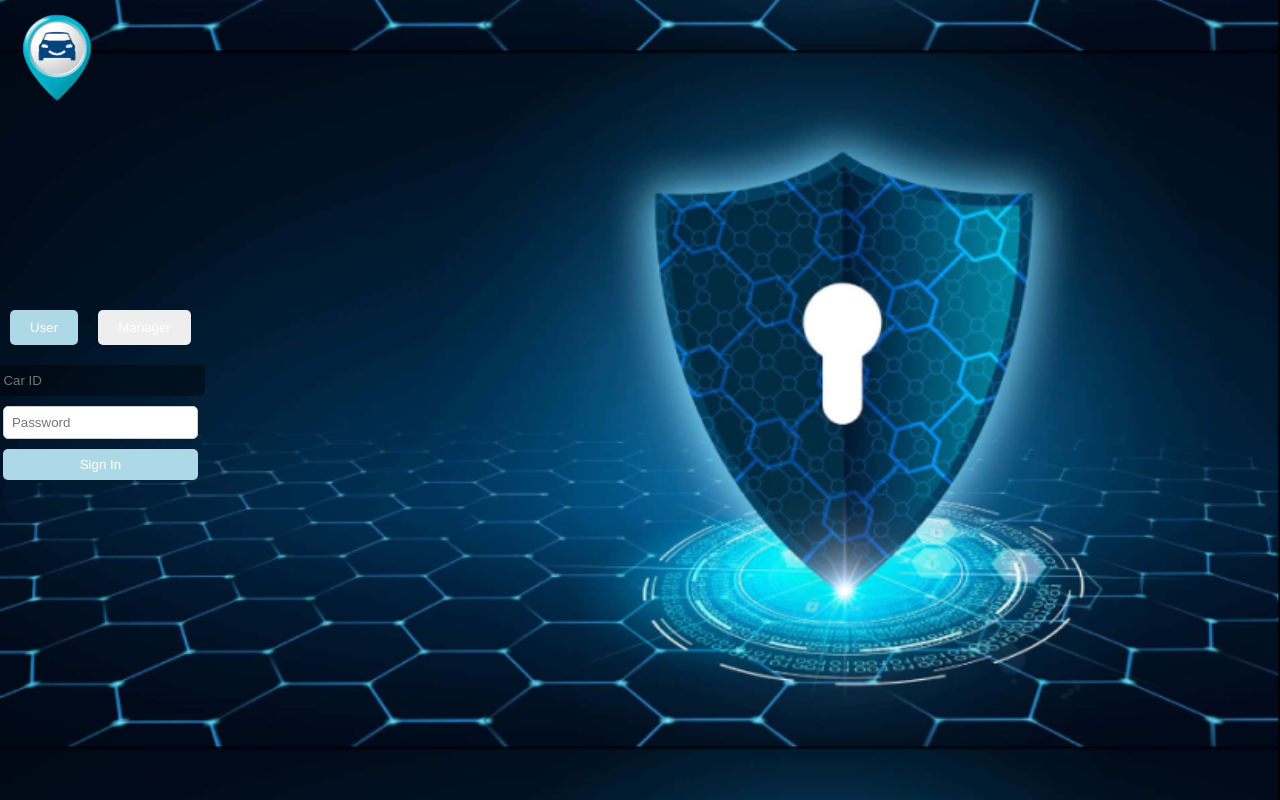
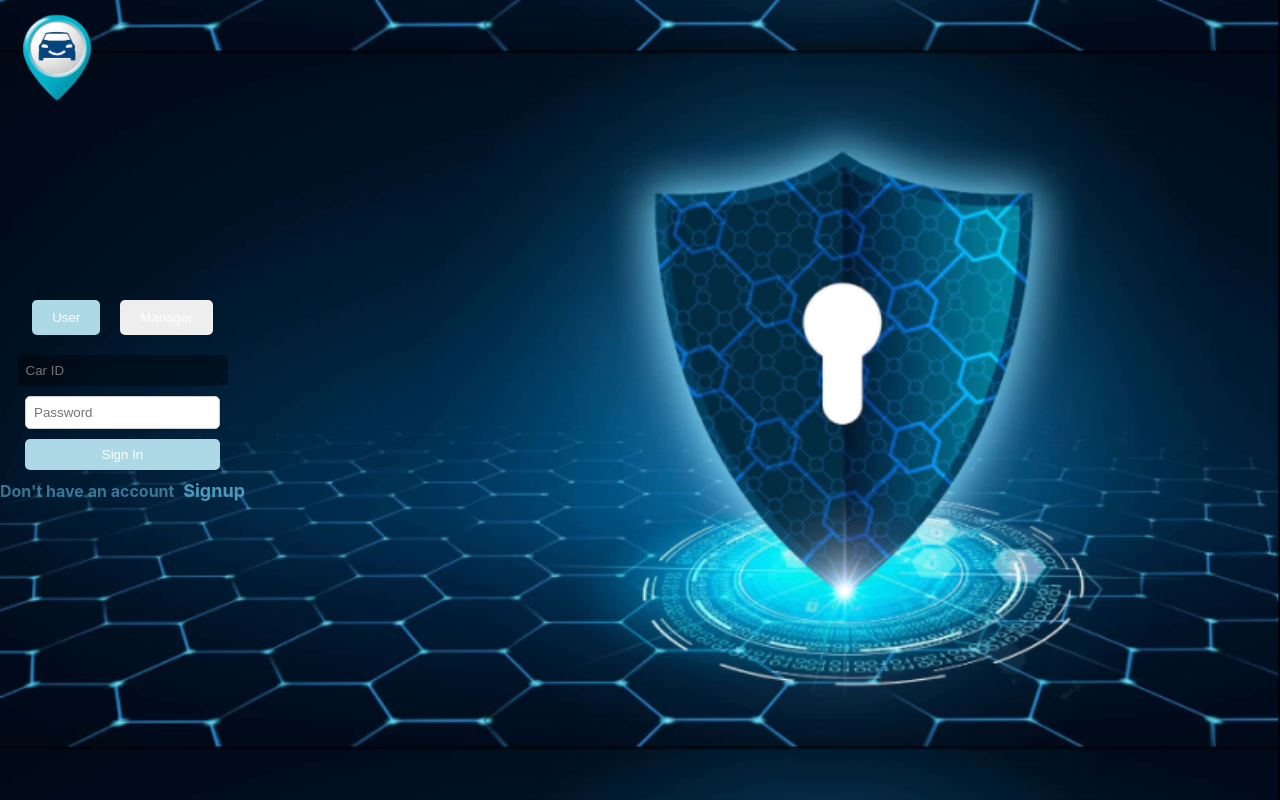
Before and after one commit to raghad-ns/smart-parking-ui, a React (Create React App) app: page /signin in a window 1280 px wide. Built offline with nearby package versions, Linux system fonts and the light colour scheme.

Commit message:
pages navigation

```diff
--- a/src/Pages/Introduction/intro.tsx
+++ b/src/Pages/Introduction/intro.tsx
@@ -1,6 +1,9 @@
 import React from "react";
 import "./intro.scss";
+import { useNavigate } from "react-router-dom";
 const Intro = () => {
+  const navigate = useNavigate()
+
   return (
       <div className="content">
         <div className="text-container">
@@ -13,7 +16,7 @@ const Intro = () => {
             adipiscing elit.
           </p>
         </div>
-        <div className="button2">
+        <div className="button2" onClick={() => navigate('/signin')}>
           <span></span>
           <span></span>
           <span></span>
--- a/src/Pages/Login/login.scss
+++ b/src/Pages/Login/login.scss
@@ -48,3 +48,24 @@
   border: none;
   cursor: pointer;
 }
+
+.signup-link {
+  color: #4e99bab8;
+  font-weight: bold;
+  // opacity: 0.1;
+
+  a {
+    color: #4e99ba;
+    opacity: 1;
+    font-size: 18px;
+    padding-left: 5px;
+    text-decoration: none;
+
+  }
+
+  a:hover {
+    transition: 0.5;
+    cursor: pointer;
+    text-decoration: underline;
+  }
+}
--- a/src/Pages/Login/login.tsx
+++ b/src/Pages/Login/login.tsx
@@ -1,6 +1,6 @@
 import  { useState } from 'react';
+import { Link } from 'react-router-dom';
 import './login.scss'; // Import your SCSS module
-import { log } from 'console';
 
 const Login= () => {
 
@@ -45,6 +45,10 @@ const Login= () => {
           <button>Sign In</button>
         </div>
       )}
+      <div className = "signup-link">
+        <span>Don't have an account </span>
+        <Link to={'/signup'}>Signup</Link>
+      </div>
     </div>
   );
 };
```
Lines whose indentation alone changed are shown as unchanged.
